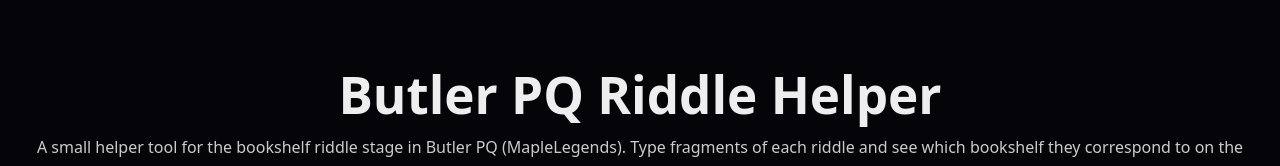
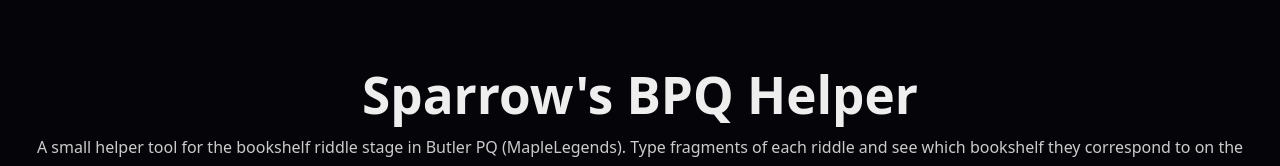
Before and after one commit to thsscapi/butler-pq-helper, a React (Vite) app: page / in a window 1280 px wide. Shown: the top 166 px of the page. Built offline with nearby package versions, Linux system fonts and the light colour scheme.

Commit message:
Update App.jsx

```diff
--- a/src/App.jsx
+++ b/src/App.jsx
@@ -74,7 +74,7 @@
               textAlign: "center",
             }}
           >
-            Butler PQ Riddle Helper
+            Sparrow's BPQ Helper
           </h1>
 
           <p
```
